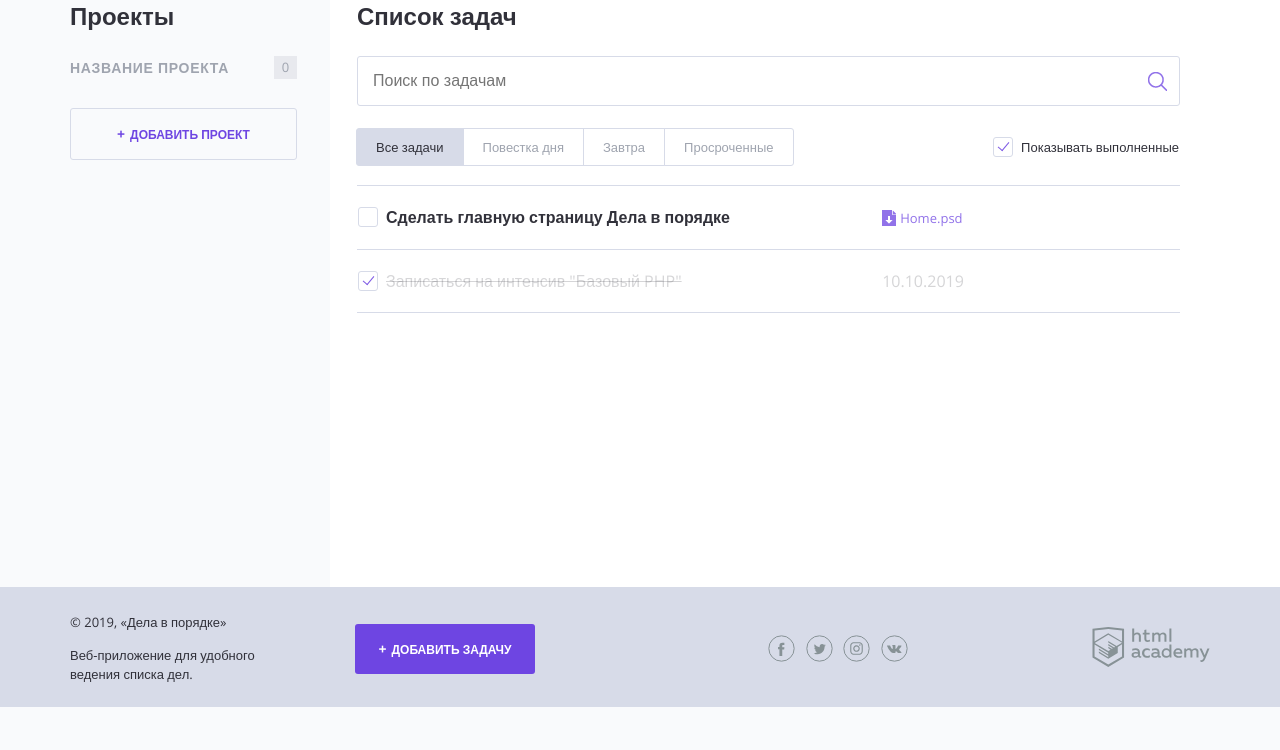
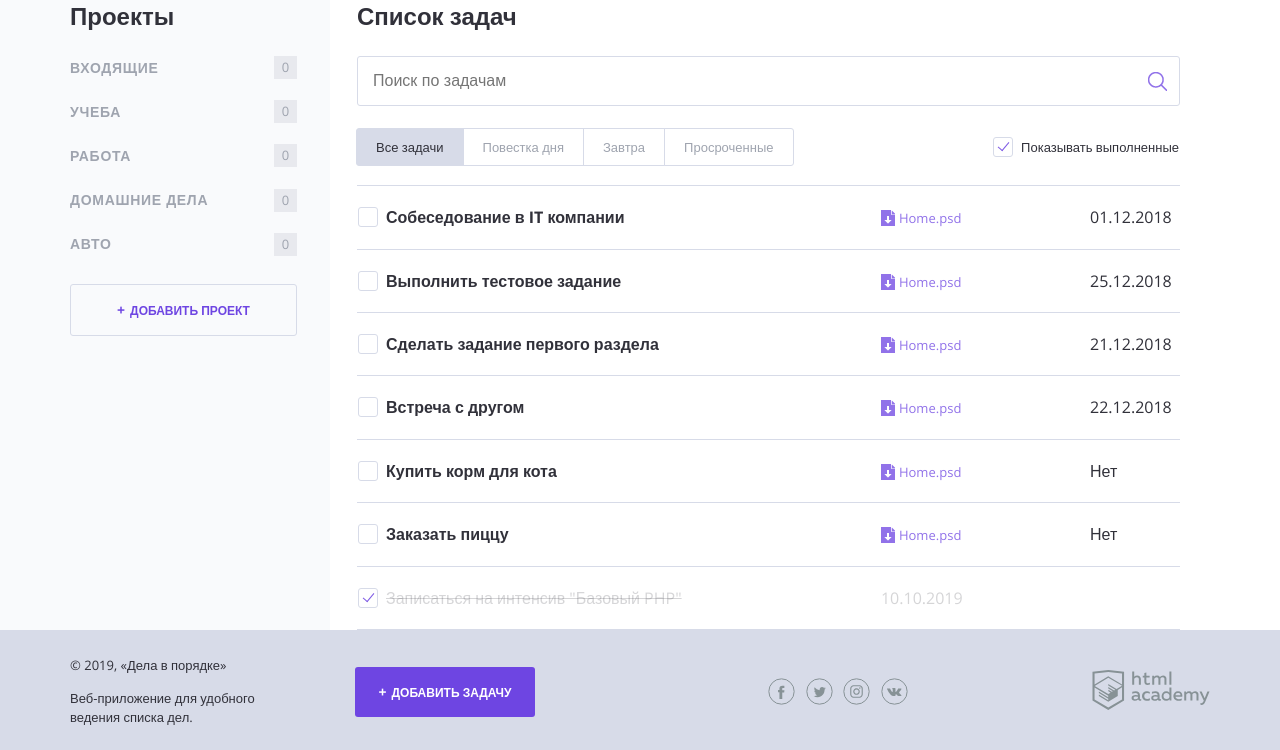
Before and after one commit to PowerGrace/511453-doingsdone-9, a PHP site: page / in a window 1280 px wide. Shown: the part 93-843 px from the top of the page. Before the commit the page ends 800 px from the top, so only its background shows below. Run offline with PHP 8.4, Linux system fonts and the light colour scheme.

Commit message:
Добавила два массива и использовала циклы для прохода

```diff
--- a/index.php
+++ b/index.php
@@ -1,6 +1,33 @@
 <?php
 // показывать или нет выполненные задачи
 $show_complete_tasks = rand(0, 1);
+$projects = ['Входящие', 'Учеба', 'Работа', 'Домашние дела', 'Авто'];
+$tasks = [
+    ['purpose' => 'Собеседование в IT компании',
+     'execution_date' => '01.12.2018',
+     'category' => 'Работа',
+     'done' => 'Нет'],
+    ['purpose' => 'Выполнить тестовое задание',
+    'execution_date' => '25.12.2018',
+    'category' => 'Работа',
+    'done' => 'Нет'],
+    ['purpose' => 'Сделать задание первого раздела',
+    'execution_date' => '21.12.2018',
+    'category' => 'Учёба',
+    'done' => 'Да'],
+    ['purpose' => 'Встреча с другом',
+    'execution_date' => '22.12.2018',
+    'category' => 'Входящие',
+    'done' => 'Нет'],
+    ['purpose' => 'Купить корм для кота',
+    'execution_date' => 'Нет',
+    'category' => 'Домашние дела',
+    'done' => 'Нет'],
+    ['purpose' => 'Заказать пиццу',
+    'execution_date' => 'Нет',
+    'category' => 'Домашние дела',
+    'done' => 'Нет']
+]
 ?>
 <!DOCTYPE html>
 <html lang="ru">
@@ -43,10 +70,13 @@ $show_complete_tasks = rand(0, 1);
 
                     <nav class="main-navigation">
                         <ul class="main-navigation__list">
+                            <?php
+                            foreach ($projects as $key => $val) : ?>
                             <li class="main-navigation__list-item">
-                                <a class="main-navigation__list-item-link" href="#">Название проекта</a>
+                                <a class="main-navigation__list-item-link" href="#"><?= $val ?></a>
                                 <span class="main-navigation__list-item-count">0</span>
                             </li>
+                            <?php endforeach; ?>
                         </ul>
                     </nav>
 
@@ -75,19 +105,20 @@ $show_complete_tasks = rand(0, 1);
 
                             <!--добавить сюда аттрибут "checked", если переменная $show_complete_tasks равна единице-->
                             <input class="checkbox__input visually-hidden show_completed" type="checkbox"
-                                <?php if ($show_complete_tasks === 1): ?> checked<?php endif ;?>> <span
-                                class="checkbox__text">Показывать
-                                выполненные</span>
+                                <?php if ($show_complete_tasks === 1): ?> checked<?php endif ;?>>
+                            <span class="checkbox__text">Показывать выполненные</span>
                         </label>
                     </div>
 
                     <table class="tasks">
-                        <tr class="tasks__item task">
+                        <?php foreach ($tasks as $key => $val): ?>
+                        <tr class="tasks__item task" <?php if ( $val['done'] === 'Да'): ?> task--completed
+                            <?php if($show_complete_tasks === 0): ?> visually-hidden <?php endif; ?> <?php endif; ?>>
                             <td class="task__select">
                                 <label class="checkbox task__checkbox">
                                     <input class="checkbox__input visually-hidden task__checkbox" type="checkbox"
                                         value="1">
-                                    <span class="checkbox__text">Сделать главную страницу Дела в порядке</span>
+                                    <span class="checkbox__text"><?= $val['purpose']; ?></span>
                                 </label>
                             </td>
 
@@ -95,7 +126,8 @@ $show_complete_tasks = rand(0, 1);
                                 <a class="download-link" href="#">Home.psd</a>
                             </td>
 
-                            <td class="task__date"></td>
+                            <td class="task__date"><?= $val['execution_date']; ?></td>
+                            <?php endforeach; ?>
                         </tr>
                         <?php if ($show_complete_tasks === 1): ?>
                         <tr class="tasks__item task task--completed">
```
